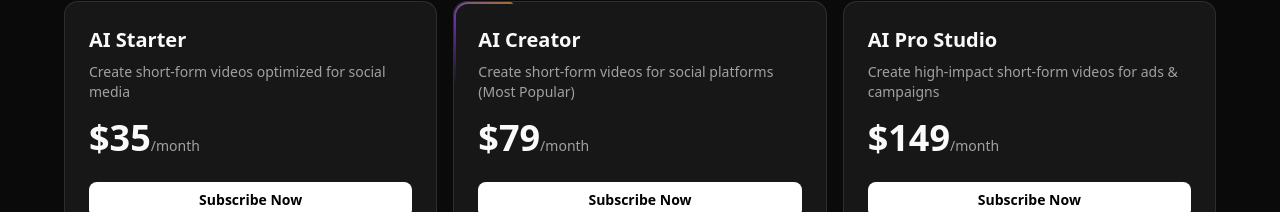
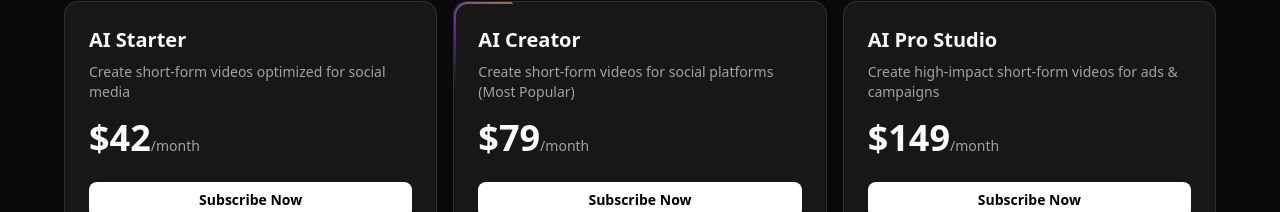
Before and after one commit to FarjadAkbar/vimerai, a Next.js app in the folder frontend/: page /pricing in a window 1280 px wide. Shown: the part 346-558 px from the top of the page. Built offline with nearby package versions, Linux system fonts and the light colour scheme; no server answers.

Commit message:
change first plan price

```diff
--- a/frontend/src/app/pricing/page.tsx
+++ b/frontend/src/app/pricing/page.tsx
@@ -34,8 +34,8 @@ const YEARLY_DISCOUNT = 0.15;
 
 /** Monthly prices by region. Backend resolves PayPal plan IDs by region. */
 const MONTHLY_PRICES_BY_REGION: Record<PricingRegionKey, Record<string, number>> = {
-  global: { starter: 35, creator: 79, pro: 149 },
-  mea: { starter: 42, creator: 69, pro: 129 },
+  global: { starter: 42, creator: 79, pro: 149 },
+  mea: { starter: 35, creator: 69, pro: 129 },
 };
 
 function yearlyFromMonthly(monthly: number): number {
```
